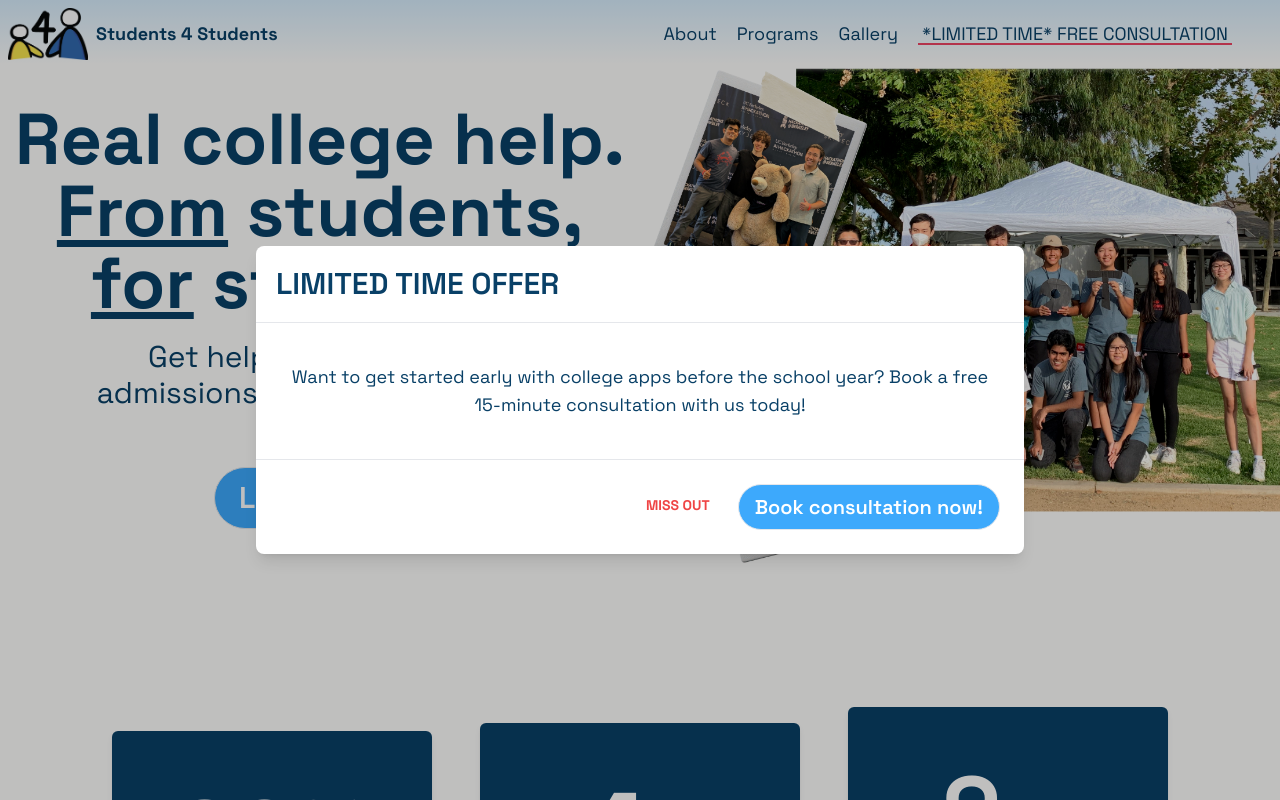
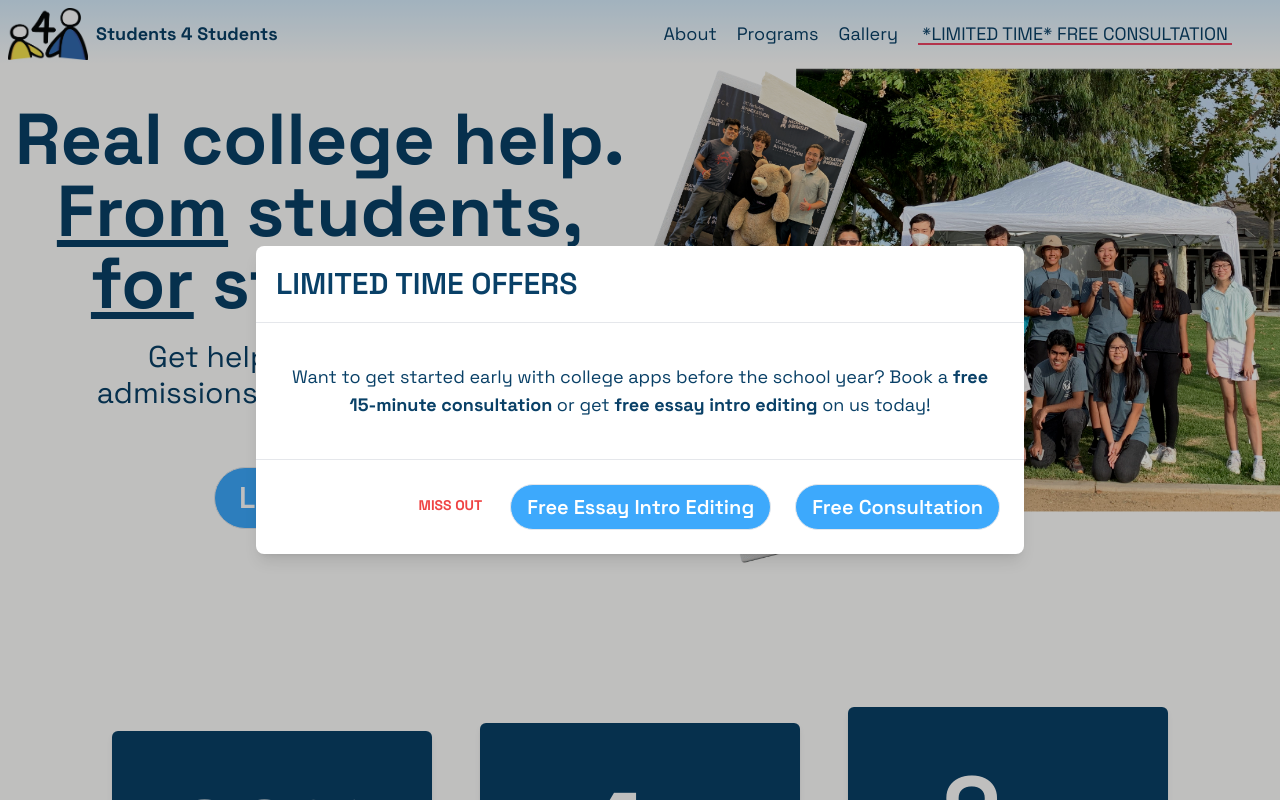
Before and after one commit to denniwang/s4s-website, a Next.js app: page /en in a window 1280 px wide. Shown: the top 800 px of the page. Built offline with nearby package versions, Linux system fonts and the light colour scheme.

Commit message:
essay intro review button

```diff
--- a/src/app/[locale]/components/Modal.tsx
+++ b/src/app/[locale]/components/Modal.tsx
@@ -29,7 +29,7 @@ export default function Modal({
               <div className='relative flex w-full flex-col rounded-lg border-0 bg-white shadow-lg outline-none focus:outline-none'>
                 {/*header*/}
                 <div className='border-blueGray-200 flex items-start justify-between rounded-t border-b border-solid p-5'>
-                  <h3 className='text-3xl font-semibold'>LIMITED TIME OFFER</h3>
+                  <h3 className='text-3xl font-semibold'>LIMITED TIME OFFERS</h3>
                   <button
                     className='float-right ml-auto border-0 bg-transparent p-1 text-3xl font-semibold leading-none text-black opacity-5 outline-none focus:outline-none'
                     onClick={() => setShowModal(false)}
@@ -43,7 +43,7 @@ export default function Modal({
                 <div className='relative flex-auto p-6'>
                   <p className='text-blueGray-500 text-md leading-relaxed md:my-4 md:text-lg'>
                     Want to get started early with college apps before the
-                    school year? Book a free 15-minute consultation with us
+                    school year? Book a <span className='font-bold'>free 15-minute consultation </span>or get <span className='font-bold'>free essay intro editing</span> on us
                     today!
                   </p>
                 </div>
@@ -57,6 +57,19 @@ export default function Modal({
                     Miss out
                   </button>
                   <a
+                    href='https://forms.gle/WqadQX49QTmNBqUMA'
+                    target='_blank'
+                  >
+                    <Button
+                      rounded
+                      className='duration-400 transform border transition-all hover:scale-110 hover:shadow-lg mr-6'
+                    >
+                      <p className='text-md md:text-xl'>
+                        Free Essay Intro Editing
+                      </p>
+                    </Button>
+                  </a>
+                  <a
                     href='https://calendly.com/studs4students/15-min-free-intro-session'
                     target='_blank'
                   >
@@ -65,7 +78,7 @@ export default function Modal({
                       className='duration-400 transform border transition-all hover:scale-110 hover:shadow-lg'
                     >
                       <p className='text-md md:text-xl'>
-                        Book consultation now!
+                        Free Consultation
                       </p>
                     </Button>
                   </a>
```
